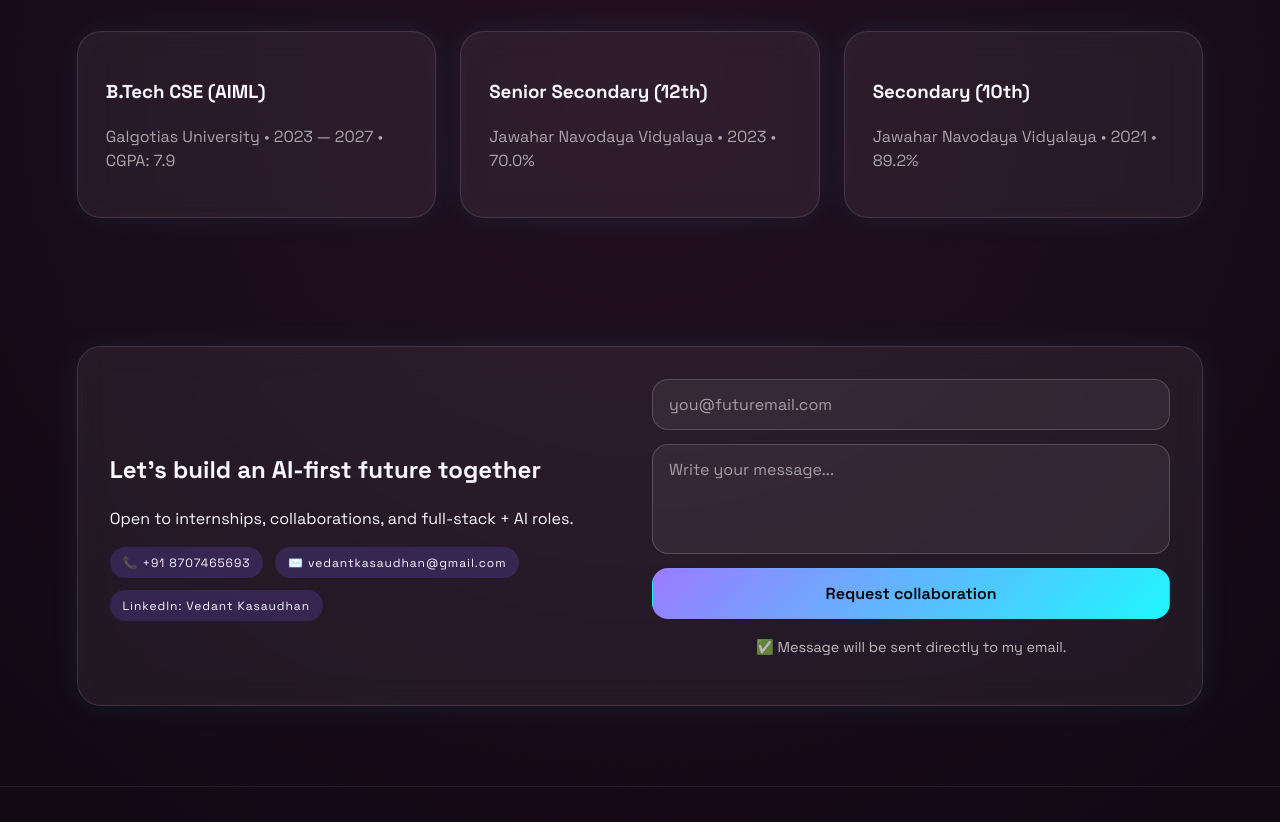
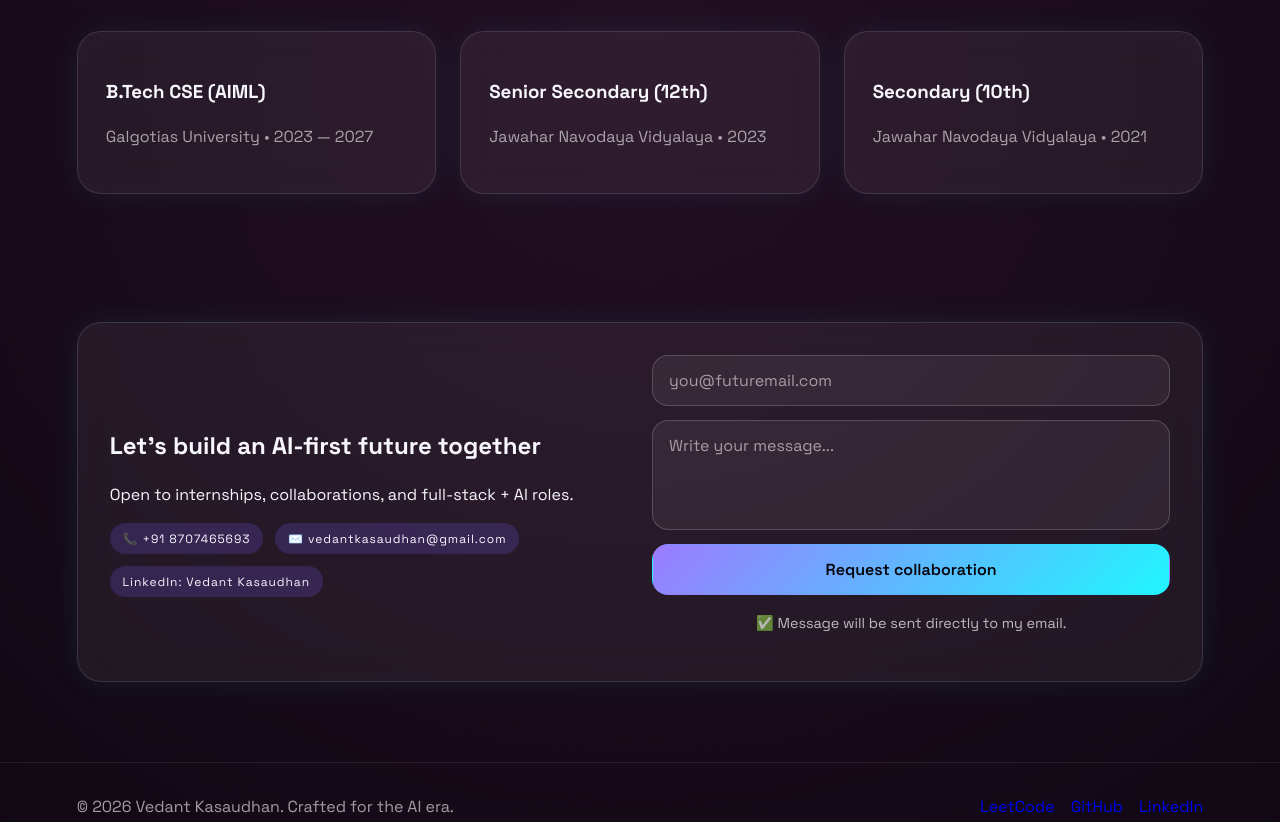
Before and after one commit to Vedant870/ai-platform-site, a React (Vite) app: page / in a window 1280 px wide. Shown: the part 3220-4042 px from the top of the page. Built offline with nearby package versions, Linux system fonts and the light colour scheme.

Commit message:
Removed CGPA and percentage from education section

```diff
--- a/src/App.jsx
+++ b/src/App.jsx
@@ -272,21 +272,25 @@ function App() {
     <h2>Education</h2>
     <p>Strong academic foundation with focus on AI/ML and computer science.</p>
   </div>
+
   <div className="grid">
     <div className="card glass">
       <h3>B.Tech CSE (AIML)</h3>
-              <p className="muted">Galgotias University • 2023 — 2027 • CGPA: 7.9</p>
+      <p className="muted">Galgotias University • 2023 — 2027</p>
     </div>
+
     <div className="card glass">
       <h3>Senior Secondary (12th)</h3>
-              <p className="muted">Jawahar Navodaya Vidyalaya • 2023 • 70.0%</p>
+      <p className="muted">Jawahar Navodaya Vidyalaya • 2023</p>
     </div>
+
     <div className="card glass">
       <h3>Secondary (10th)</h3>
-              <p className="muted">Jawahar Navodaya Vidyalaya • 2021 • 89.2%</p>
+      <p className="muted">Jawahar Navodaya Vidyalaya • 2021</p>
     </div>
   </div>
 </section>
+
 
         <section id="contact" className="section section--cta">
           <div className="cta glass">
```
Lines whose indentation alone changed are shown as unchanged.
